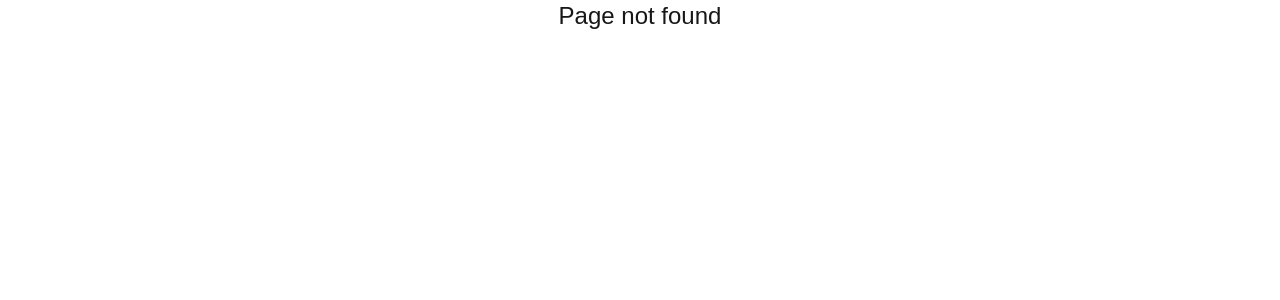
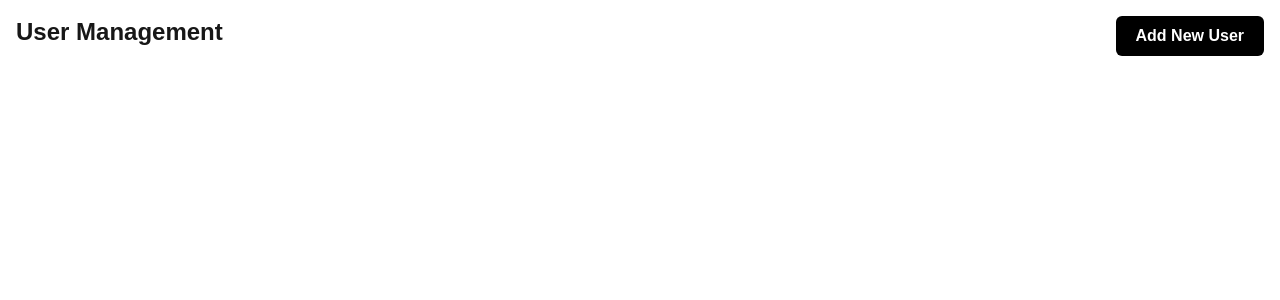
Before and after one commit to mdmusharruf13/nextjs-learning, a Next.js app in the folder nextjs14-sm/: page /project-list/user-management in a window 1280 px wide. Before the commit this address had no page. Shown: the top 300 px of the page. Built offline with nearby package versions, Linux system fonts and the light colour scheme.

Commit message:
adding user from UI

```diff
--- /dev/null
+++ b/nextjs14-sm/src/app/project-list/user-management/page.js
@@ -0,0 +1,46 @@
+"use client";
+
+import AddNewUserCard from "@/components/add-new-user-card";
+import CustomModel from "@/components/CustomModel";
+import { initialModelInfo, initialUserData, userFormInputs } from "@/util/user-helper";
+import { createContext, useEffect, useState } from "react";
+import { addNewUser } from "@/actions/user-management"
+
+export const UserContext = createContext(null);
+
+
+export default function UserManagementPage() {
+    const [userData, setUserData] = useState(initialUserData);
+    const [modelInfo, setModelInfo] = useState(initialModelInfo);
+    const [openModel, setOpenModel] = useState(false);
+
+    useEffect(() => {
+        console.log(openModel);
+        if (openModel) console.log(modelInfo);
+        if (!openModel) console.log(userData);
+    }, [modelInfo, openModel]);
+
+    function addNewUserData(event) {
+        event.preventDefault();
+        console.log("userData", userData);
+        addNewUser(userData);
+        setUserData(initialUserData);
+        console.log("user added successfully");
+        setOpenModel(prev => !prev);
+    }
+
+
+
+    return <UserContext.Provider value={{ userData, modelInfo, setModelInfo, setUserData, userFormInputs, setOpenModel, addNewUserData }}>
+        <section>
+            <section className="m-4 flex justify-between">
+                <h1 className="text-2xl font-bold">User Management</h1>
+                <AddNewUserCard />
+            </section>
+
+            <section className={`${!openModel && "hidden"} w-screen  backdrop-blur-sm absolute min-h-screen top-0 flex justify-center items-center`}>
+                <CustomModel />
+            </section>
+        </section>
+    </UserContext.Provider>
+}
--- /dev/null
+++ b/nextjs14-sm/src/components/CustomModel.js
@@ -0,0 +1,33 @@
+import { UserContext } from "@/app/project-list/user-management/page"
+import { useContext } from "react"
+import Button from "./Button";
+
+export default function CustomModel() {
+    const { userData, setUserData, modelInfo, userFormInputs, setOpenModel, addNewUserData } = useContext(UserContext);
+
+    return <section className={`w-[500px] h-[50vh] bg-gray-100 border border-gray-400 rounded-md flex flex-col gap-6 p-6`}>
+        <section className="flex justify-between">
+            <h1 className="text-2xl font-bold">{modelInfo.title}</h1>
+            <div onClick={() => { setOpenModel(prev => !prev) }} className="font-bold text-xl border border-gray-300 px-2 bg-gray-300 rounded-md hover:bg-gray-400 cursor-pointer"><span>x</span></div>
+        </section>
+        <form className="flex flex-col h-full justify-between p-4 ">
+            {userFormInputs && userFormInputs.map(form => (
+                <section key={form.name} className="flex items-end justify-between">
+                    <label htmlFor={form.name}>{form.label}</label>
+                    <input
+                        type={form.type}
+                        placeholder={form.placeholder}
+                        id={form.name}
+                        required
+                        value={userData[form.name]}
+                        onChange={(e) => setUserData(prev => ({ ...prev, [form.name]: e.target.value }))}
+                        className="border border-gray-400 rounded-md py-2 px-3 "
+                    />
+                </section>
+            ))}
+            <section className="flex justify-center">
+                <Button onClick={(e) => { addNewUserData(e) }} type={"button"}>{modelInfo.btnLabel}</Button>
+            </section>
+        </form>
+    </section>
+}
--- /dev/null
+++ b/nextjs14-sm/src/components/add-new-user-card.js
@@ -0,0 +1,21 @@
+import { useContext } from "react";
+import Button from "./Button";
+import { MODEL_STATE } from "@/util/user-helper";
+import { UserContext } from "@/app/project-list/user-management/page";
+
+
+
+export default function addNewUserCard() {
+    const { setModelInfo, setOpenModel } = useContext(UserContext);
+
+    return <section>
+        <section>
+            <Button onClick={() => {
+                setModelInfo(MODEL_STATE.ADD);
+                setOpenModel(prevState => !prevState);
+            }}>
+                Add New User
+            </Button>
+        </section>
+    </section>
+}
```
